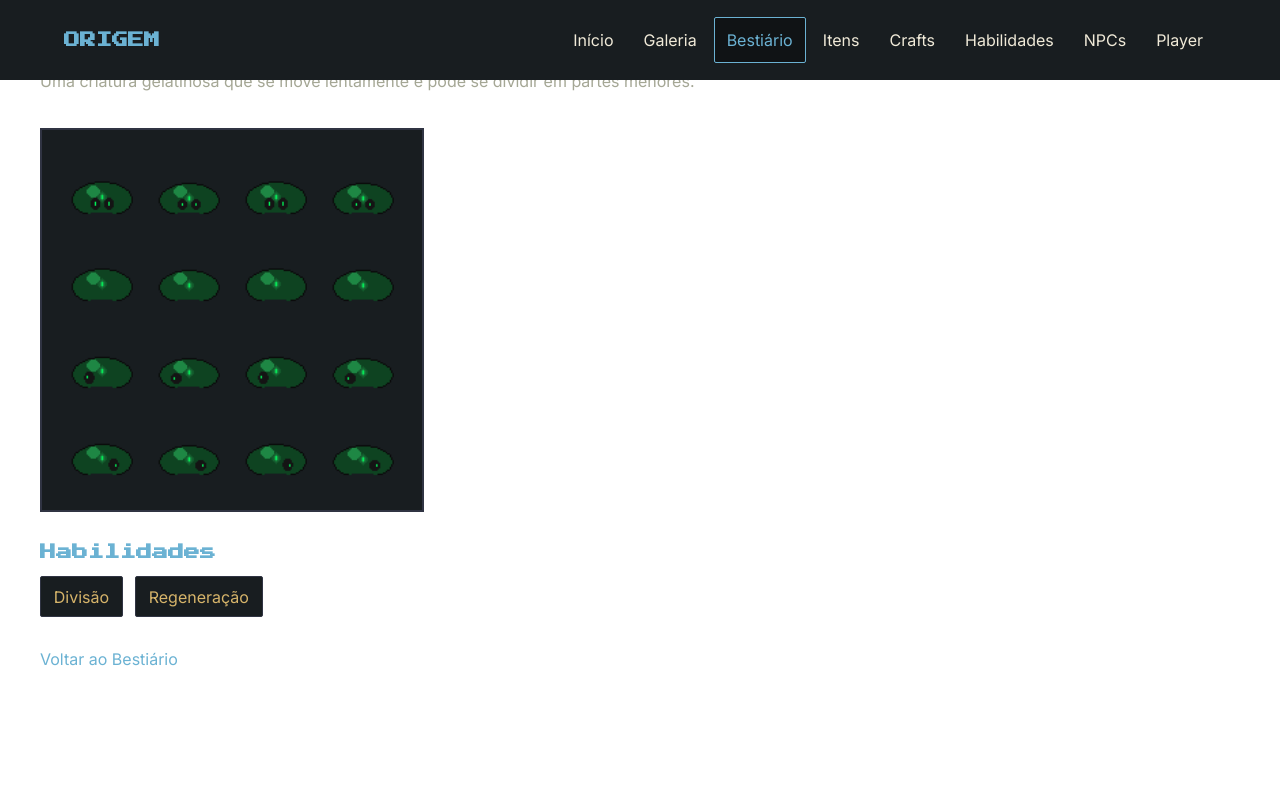
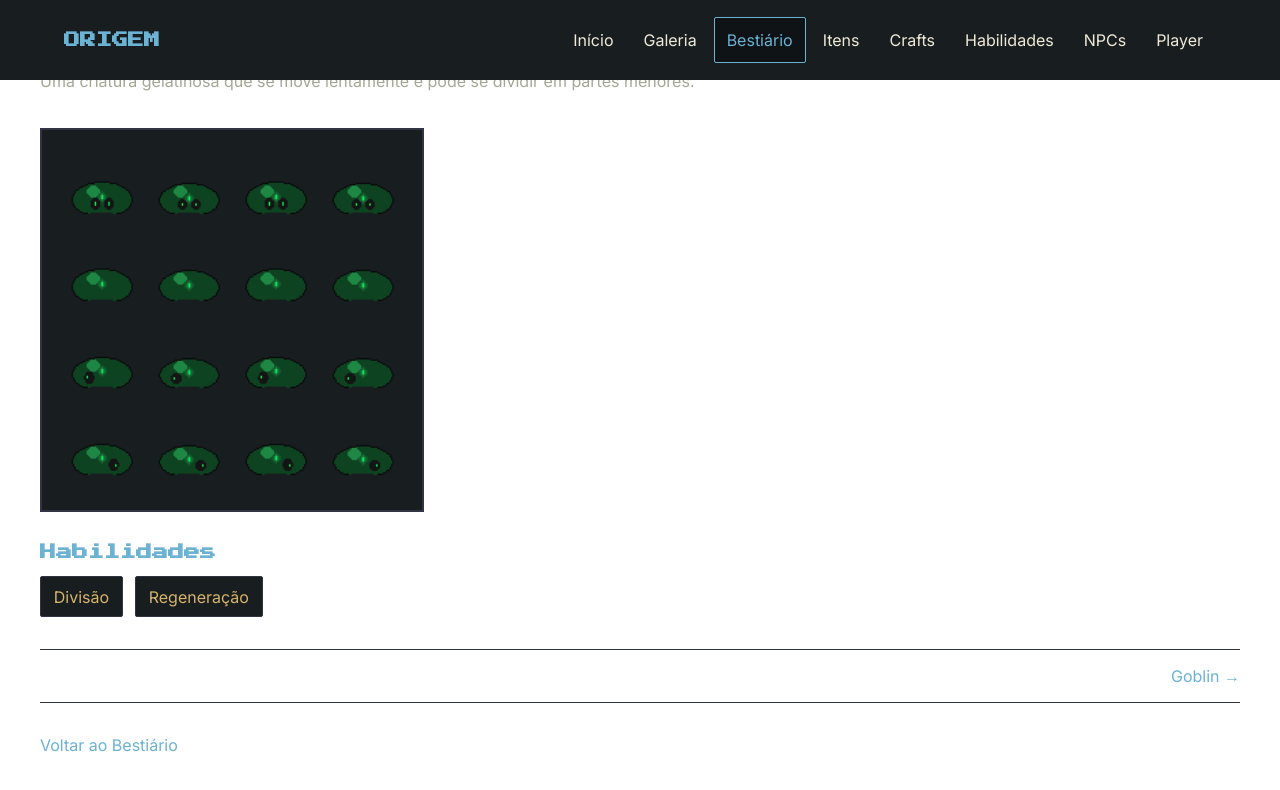
Before and after one commit to Herdes-s/ORIGEM-STUDIO, a React (Vite) app: page /bestiario/creature-1 in a window 1280 px wide. Shown: the top 790 px of the page. Built offline with nearby package versions, Linux system fonts and the light colour scheme.

Commit message:
feat: adiciona navegação em detalhes bestiario

```diff
--- a/src/pages/CreatureDetails/CreatureDetails.module.css
+++ b/src/pages/CreatureDetails/CreatureDetails.module.css
@@ -42,6 +42,26 @@
     border-radius: var(--radius-small);
 }
 
+.creatureNavigation {
+    display: flex;
+    justify-content: space-between;
+    align-items: center;
+    gap: 1rem;
+    width: 100%;
+    padding-block: 1rem;
+    border-top: 1px solid var(--color-border);
+    border-bottom: 1px solid var(--color-border);
+}
+
+.creatureNavigation a {
+    color: var(--color-primary);
+    text-decoration: none;
+}
+
+.creatureNavigation a:hover {
+    color: var(--color-secondary);
+}
+
 .details a {
     align-self: flex-start;
     color: var(--color-primary);
--- a/src/pages/CreatureDetails/index.tsx
+++ b/src/pages/CreatureDetails/index.tsx
@@ -1,5 +1,5 @@
 import { Link, useParams } from "react-router-dom";
-import { getCreatureById } from "../../data/creatures";
+import { creatures, getCreatureById } from "../../data/creatures";
 import PageLayout from "../../components/PageLayout";
 import styles from "./CreatureDetails.module.css";
 
@@ -18,6 +18,11 @@ export default function CreatureDetails() {
     );
   }
 
+  const currentIndex = creatures.findIndex((item) => item.id === creature.id);
+
+  const previousCreature = creatures[currentIndex - 1];
+  const nextCreature = creatures[currentIndex + 1];
+
   return (
     <PageLayout title={creature.name} description={creature.description}>
       <section className={styles.details}>
@@ -34,6 +39,22 @@ export default function CreatureDetails() {
           </div>
         )}
 
+        <nav className={styles.creatureNavigation}>
+          {previousCreature ? (
+            <Link to={`/bestiario/${previousCreature.id}`}>
+              &larr; {previousCreature.name}
+            </Link>
+          ) : (
+            <span />
+          )}
+
+          {nextCreature && (
+            <Link to={`/bestiario/${nextCreature.id}`}>
+              {nextCreature.name} &rarr;
+            </Link>
+          )}
+        </nav>
+
         <Link to="/bestiario">Voltar ao Bestiário</Link>
       </section>
     </PageLayout>
```
